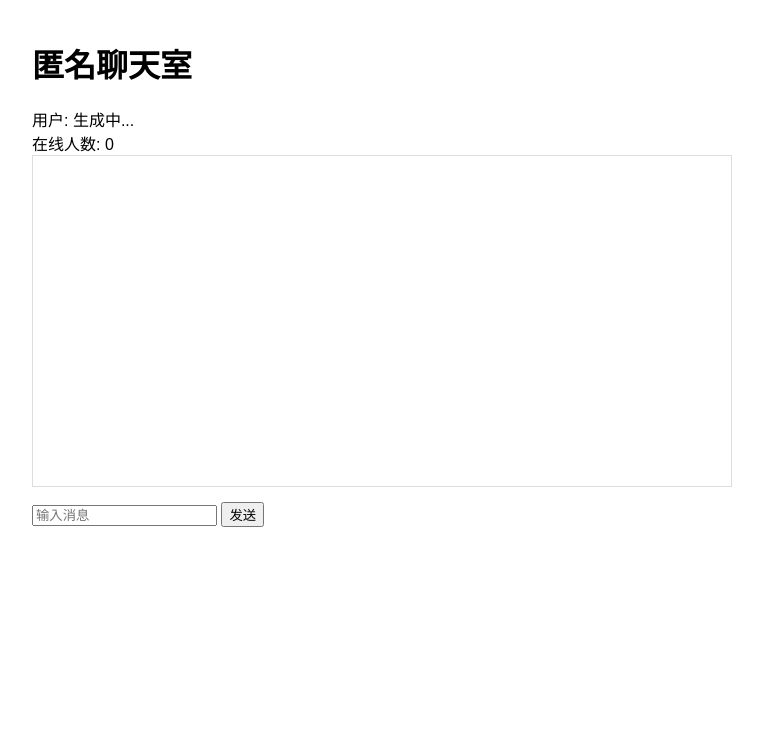
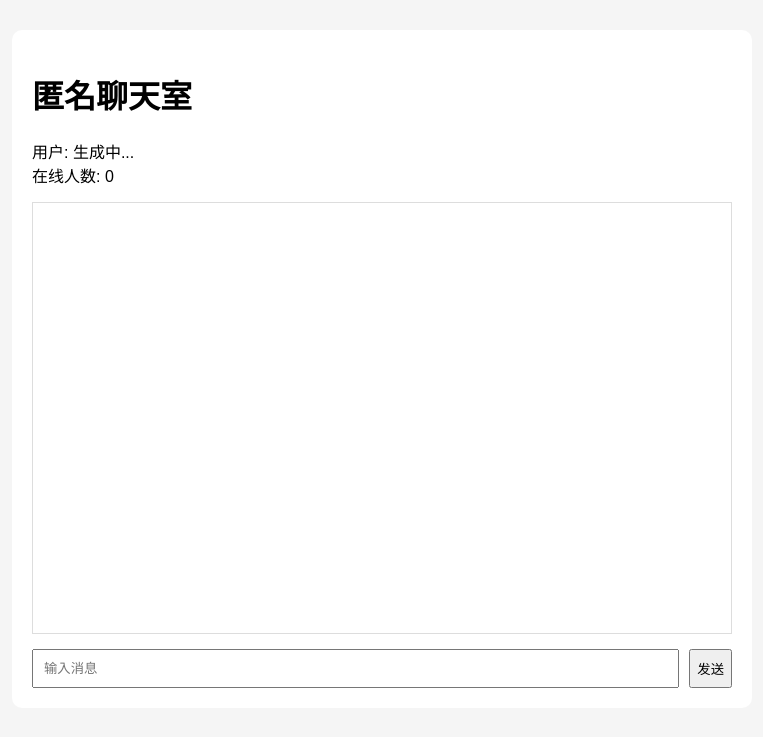
Before and after one commit to Li3NGa/-, a Flask app: page / in a window 1280 px wide. Shown: the top 737 px of the page, without its empty margins (258-1021 px from the left). Run offline with Flask 3, Linux system fonts and the light colour scheme; some libraries are stand-ins or nearby versions.

Commit message:
Improve chat room styling

```diff
--- a/static/css/style.css
+++ b/static/css/style.css
@@ -1,20 +1,37 @@
 body {
     font-family: Arial, sans-serif;
-    margin: 40px;
+    background: #f5f5f5;
+    margin: 0;
+    padding: 30px;
 }
 
 .chat-container {
     max-width: 700px;
     margin: auto;
+    background: white;
+    padding: 20px;
+    border-radius: 10px;
 }
 
 #messages {
+    height: 400px;
     border: 1px solid #ddd;
-    min-height: 300px;
     padding: 15px;
     overflow-y: auto;
+    margin-top: 15px;
+}
+
+.message {
+    margin: 8px 0;
 }
 
 .input-area {
     margin-top: 15px;
+    display: flex;
+    gap: 10px;
 }
+
+#input {
+    flex: 1;
+    padding: 10px;
+}
```
